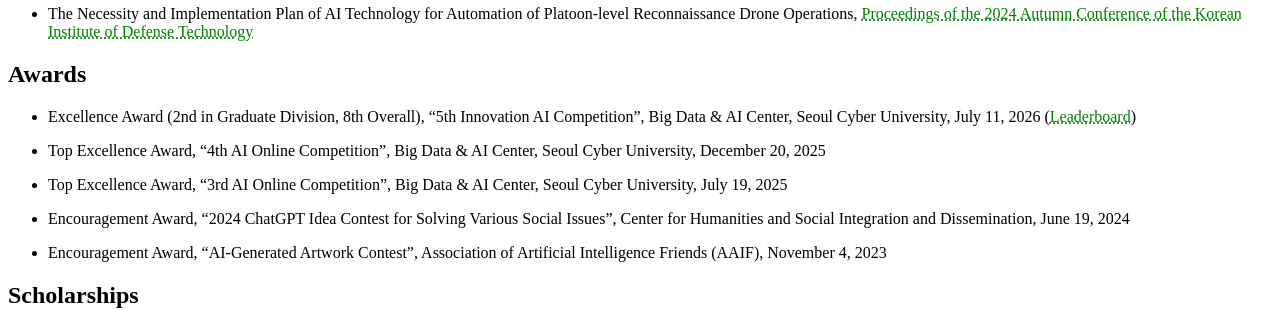
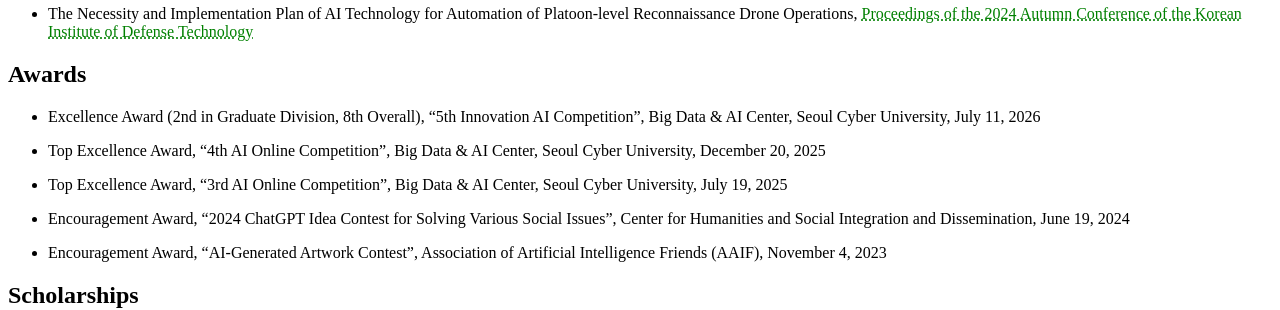
Before and after one commit to ychoi-kr/ychoi.kr, a Jekyll site: the page built from cv.md, in a window 1280 px wide and 900 px high, scrolled down 2104 px. Shown: the part 401-711 px from the top of the window. Built offline with Jekyll 4.4.1, drawn with Linux system fonts in a browser that asks for light colours.

Commit message:
docs: drop the Leaderboard link from the CV and record CV design intent
- cv.md: Awards 항목 끝의 "(Leaderboard)" 링크 제거. 웹과 PDF 양쪽에서
  사라진다. awards.yml의 link 필드는 기록으로 남긴다
- AGENTS.md: 버그로 오인하기 쉬운 CV 설계 의도를 명시한다. 저서를
  show_in_cv로 거르지 않는 것, 제목을 영어로 옮기지 않는 것, homepage가
  print-only-item인 것은 모두 의도된 결정이다

Co-Authored-By: Claude Opus 5 <noreply@anthropic.com>
Claude-Session: https://claude.ai/code/session_01Y5woosG8AWcjviTshN6nz4

```diff
--- a/cv.md
+++ b/cv.md
@@ -180,7 +180,7 @@ These applied skills have also been formally recognized in university-level AI c
 
 {% for award in site.data.awards %}
 
-- {{ award.title_en }}, "{{ award.event_en | default: award.field_en }}", {{ award.organization_en }}{% if award.host_en %}, {{ award.host_en }}{% endif %}, {{ award.date_en }}{% if award.link %} ([Leaderboard]({{ award.link }})){% endif %}
+- {{ award.title_en }}, "{{ award.event_en | default: award.field_en }}", {{ award.organization_en }}{% if award.host_en %}, {{ award.host_en }}{% endif %}, {{ award.date_en }}
   {% endfor %}
 
 ## **Scholarships** {% for scholarship in site.data.scholarships %}
```
Also changed, not shown: AGENTS.md (+13 -0 lines).
